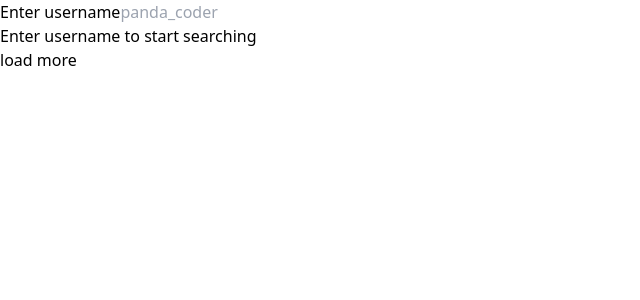
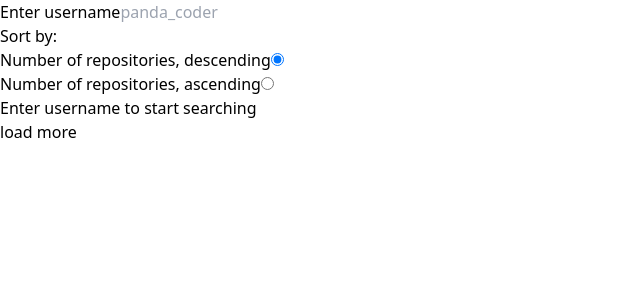
Before and after one commit to muddv/gh-user-search, a React (Vite) app: page / in a window 1280 px wide. Shown: the top 300 px of the page, without its empty margins (0-640 px from the left). Built offline with nearby package versions, Linux system fonts and the light colour scheme.

Commit message:
Add switch for asc/desc search

```diff
--- a/lib/debounce.ts
+++ b/lib/debounce.ts
@@ -1,9 +1,10 @@
+let lastCall: number, lastCallTimer: number
 export function debounce(callee: Function, timeoutMs: number) {
   return function perfrom(...args: any) {
-    let lastCall, lastCallTimer
     let prevCall = lastCall
     lastCall = Date.now()
     if (prevCall && lastCall - prevCall <= timeoutMs) {
+      console.log('here')
      clearTimeout(lastCallTimer)
     }
     lastCallTimer = setTimeout(() => callee(...args), timeoutMs)
--- a/src/App.tsx
+++ b/src/App.tsx
@@ -7,33 +7,36 @@ import { SearchResults } from './SearchResulsts'
 
   let q = ''
   let page = 1
+  let desc = true
 export function App() {
   const [searchRes, setSearchRes] = useAtom(searchResAtom)
   const setSearchErr = useSetAtom(searchErrAtom)
   async function handleSearch(query: string) {
+    console.log(query)
      if (query === "") {
        setSearchRes([])
        return
      }
      q = query
-     let data = await sendRequest(query, page)
+
+     let data = await sendRequest(query, page, desc)
      page++
      if (data.message) {
        setSearchErr(data.message)
        setSearchRes([])
        return
      }
-     data.items !== undefined ? setSearchRes(searchRes.concat(data.items)) : setSearchRes([])
+     data.items !== undefined ? setSearchRes(data.items) : setSearchRes([])
     return
     // ______________________
     // console.log(data.items)
     // console.log('req')
     // console.log(new Date().getTime())
   }
-  const debounceHandle = debounce(handleSearch, 500)
+  const debounceHandle = debounce(handleSearch, 250)
   return (
     <div className="w-screen mt-10 flex flex-col justify-center items-center">
-      <form className='flex flex-col'>
+      <form className='flex flex-col'onSubmit={e => (e.preventDefault())}>
         <label htmlFor='usename'>Enter username</label>
         <input type='text' name='username' placeholder="panda_coder"
           onChange={e => {
@@ -41,6 +44,20 @@ export function App() {
           }}
           className="border-2 border-black p-2"
         />
+        <fieldset onChange={() => {
+          desc = !desc
+          console.log(desc)
+        }} className='flex flex-col'>
+          <legend>Sort by:</legend>
+          <div className='flex gap-5'>
+            <label htmlFor='desc'>Number of repositories, descending</label>
+            <input type='radio' name='order' id='desc' value='desc' defaultChecked />
+          </div>
+          <div className='flex gap-5'>
+            <label htmlFor='asc'>Number of repositories, ascending</label>
+            <input type='radio' name='order' id='asc' value='ascending' />
+          </div>
+        </fieldset>
       </form>
       <SearchResults />
       <button className="border-2 border-black hover:bg-slate-300 active:bg-slate-400"onClick={() => {
```
Also changed, not shown: 1 other file (tests, documents, lock files or other folders).
